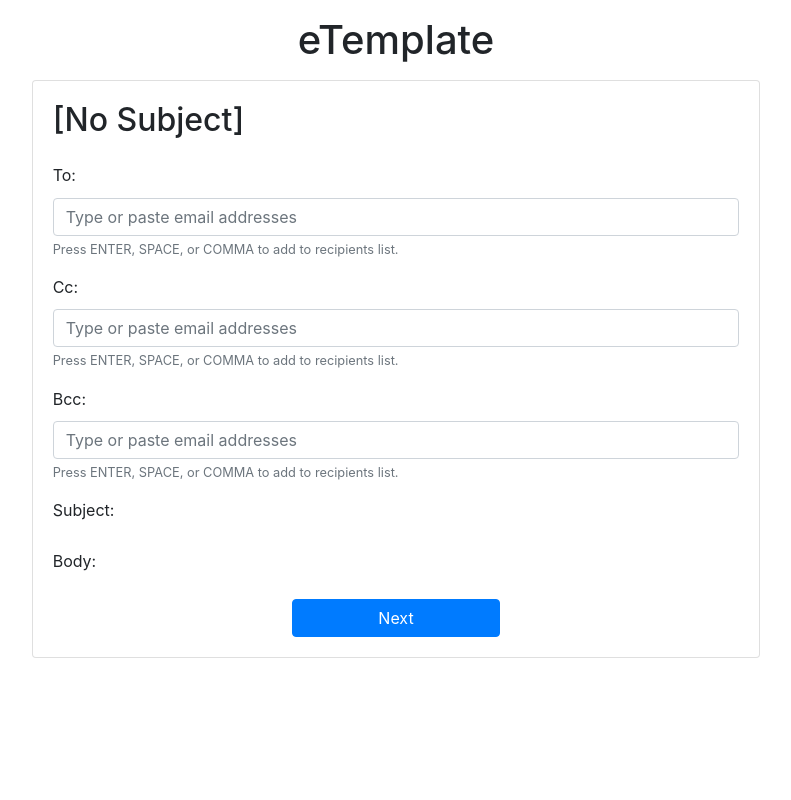
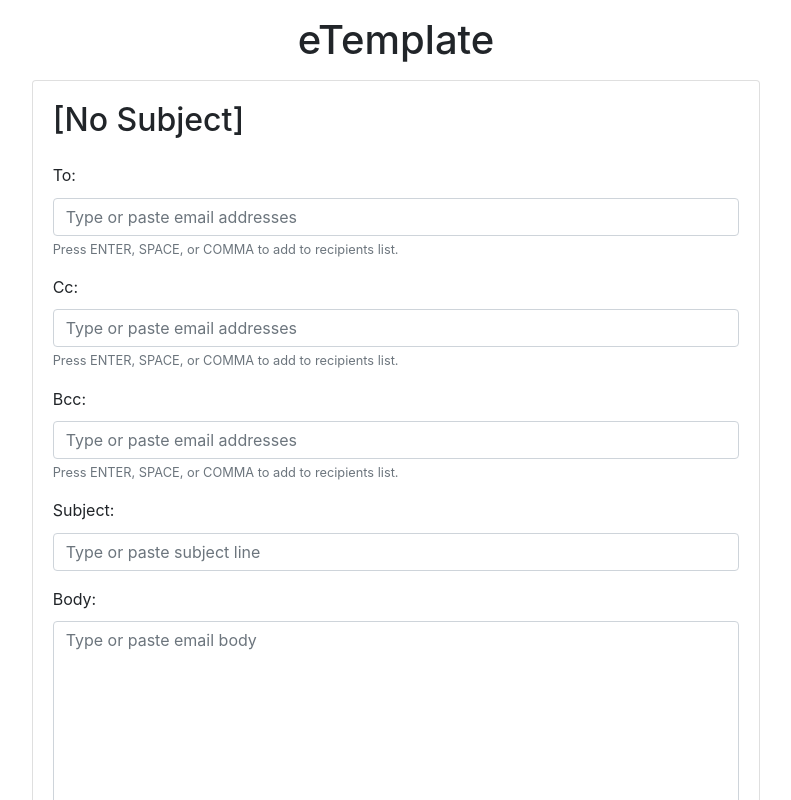
Before and after one commit to syoon123/etemplate, a React (Create React App) app in the folder app/: page / in a window 1280 px wide. Shown: the top 800 px of the page, without its empty margins (244-1035 px from the left). Built offline with nearby package versions, Linux system fonts and the light colour scheme.

Commit message:
add error message tocontent component

```diff
--- a/app/src/components/Content.tsx
+++ b/app/src/components/Content.tsx
@@ -20,73 +20,49 @@ export default function Content(props: ContentProps) {
   if (props.isHidden) {
     return;
   }
+  let formControl: any;
   if (props.isLongText) {
-    return (
-      <Form.Group>
-        <Form.Label className="input-label">{props.label}</Form.Label>&nbsp;
-      </Form.Group>
+    formControl = (
+      <Form.Control
+        as="textarea"
+        rows={10}
+        placeholder={props.placeholder}
+        onChange={handleChange}
+        value={props.value}
+      />
     );
   } else {
-    return (
-      <Form.Group>
-        <Form.Label className="input-label">{props.label}</Form.Label>&nbsp;
-      </Form.Group>
+    formControl = (
+      <Form.Control
+        className={'input ' + (props.errorMessage && ' is-invalid')}
+        placeholder={props.placeholder}
+        value={props.value}
+        onChange={handleChange}
+      />
     );
   }
+  let formText: any;
+  if (props.helperText) {
+    formText = <Form.Text className="text-muted">{props.helperText}</Form.Text>;
+  } else {
+    formText = null;
+  }
+  let formFeedback: any;
+  if (props.errorMessage) {
+    formFeedback = (
+      <Form.Control.Feedback type="invalid">
+        {props.errorMessage}
+      </Form.Control.Feedback>
+    );
+  } else {
+    formFeedback = null;
+  }
+  return (
+    <Form.Group>
+      <Form.Label className="input-label">{props.label}</Form.Label>&nbsp;
+      {formControl}
+      {formText}
+      {formFeedback}
+    </Form.Group>
+  );
 }
-
-// let formText: any;
-// if (props.helperText) {
-//   formText = <Form.Text className="text-muted">{props.helperText}</Form.Text>;
-// } else {
-//   formText = <div></div>;
-// }
-// let formFeedback: any;
-// if (props.errorMessage) {
-//   formFeedback = (
-//     <Form.Control.Feedback type="invalid">
-//       {props.errorMessage}
-//     </Form.Control.Feedback>
-//   );
-// } else {
-//   formFeedback = <div></div>;
-// }
-// let formControl: any;
-// if (props.isLongText) {
-//   formControl = (
-//     <Form.Control
-//       as="textarea"
-//       rows={10}
-//       placeholder={props.placeholder}
-//       onChange={handleChange}
-//       value={props.value}
-//     />
-//   );
-// } else {
-//   formControl = (
-//     <Form.Control
-//       className="input"
-//       placeholder={props.placeholder}
-//       value={props.value}
-//       onChange={handleChange}
-//     >
-//       {/* <Form.Text className="text-muted">
-//           Press enter, space, or comma to add to recipients list.
-//         </Form.Text> */}
-
-//       {/* {props.errorMessage && (
-//           <Form.Control.Feedback type="invalid">
-//             {props.errorMessage}
-//           </Form.Control.Feedback>
-//         )} */}
-//     </Form.Control>
-//   );
-// }
-
-// return (
-//   <Form.Group>
-//     <Form.Label className="input-label">{props.label}</Form.Label>&nbsp;
-//     {formControl}
-//     {formFeedback}
-//   </Form.Group>
-// );
```
